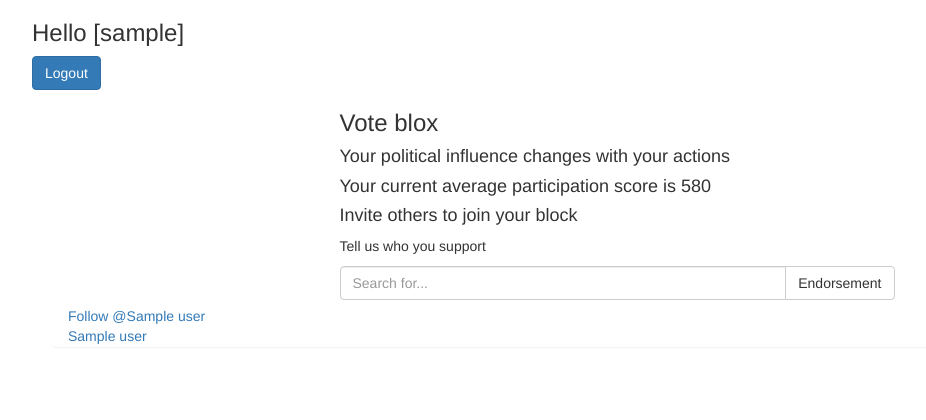
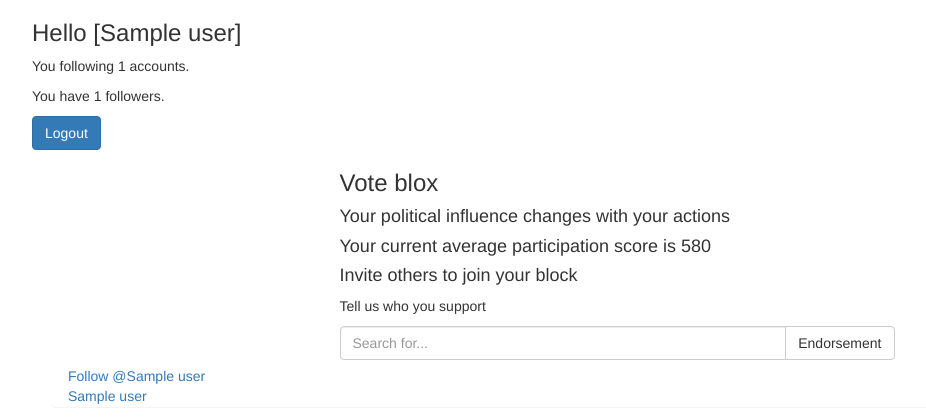
Before and after one commit to kirimaks/fetch_pages, a Flask app: template back-end/templates/tweets.html in a window 1280 px wide. Shown: the top 420 px of the page, without its empty margins (23-949 px from the left). Run offline with Flask 2, Linux system fonts and the light colour scheme; the template is opened without the code that fills it: most values are stand-ins (such as "Sample title", 1, 10 or a date in 2020); some libraries are stand-ins or nearby versions.

Commit message:
some info from twitter account

```diff
--- a/back-end/routes.py
+++ b/back-end/routes.py
@@ -6,7 +6,7 @@ import urlparse
 
 from search.people_search import PeopleSearch
 from search.group_search import GroupSearch
-from search.tweets import search_users
+from search.tweets import search_users, get_user_info
 
 app = Flask(__name__)
 
@@ -14,8 +14,11 @@ app = Flask(__name__)
 # Twitter test
 import oauth2
 
-CONS_KEY = "KLgeXShNvyawbCF68xIQnxQ7I"
-CONS_SECRET = "m9tqmRVGV2kMSa2Fp6ges4QpTd4cauhXlIi1sb19OclUO2OYpv"
+CONS_KEY = "KLgeXShNvyawbCF68xIQnxQ7I"    # Public api.
+#CONS_KEY = "ElBHq7mwPAIToQDPsuWd3HZia"      # Test api.
+
+CONS_SECRET = "m9tqmRVGV2kMSa2Fp6ges4QpTd4cauhXlIi1sb19OclUO2OYpv"    # Pub
+#CONS_SECRET = "6kJBDAtaKUdd2FSw7HMXovVyY3HEIWwMatk56Mm63Tn3ThuT6i"      # Test
 
 consumer = oauth2.Consumer(CONS_KEY, CONS_SECRET)
 client = oauth2.Client(consumer)
@@ -58,11 +61,14 @@ def tweets():
     name = request.args.get("name")
 
     # Get username or display log in button.
-    user_name = request.cookies.get("user_name")
+    user_name = request.cookies.get("user_name", None)
+    user_data = None
+    if user_name:
+        user_data = get_user_info(user_name)
 
     # Search in twitter api.
     users = search_users(name)
-    return render_template("tweets.html", users=users, user_name=user_name)
+    return render_template("tweets.html", users=users, user_data=user_data)
 
 
 @app.route("/login")
--- a/back-end/search/tweets.py
+++ b/back-end/search/tweets.py
@@ -4,9 +4,10 @@ import json
 API_KEY = 'KLgeXShNvyawbCF68xIQnxQ7I'
 API_SECRET = 'm9tqmRVGV2kMSa2Fp6ges4QpTd4cauhXlIi1sb19OclUO2OYpv'
 TOKEN_KEY = '745349279326281730-jK28eboGXFXeSUU4toHhugXJA4aoMVd'
-TOKEN_SERCRET = '7vLVLcnH6YFBGTplllKxH4INZYXSbbTWyk3KsQwsjPoTY'
+TOKEN_SECRET = '7vLVLcnH6YFBGTplllKxH4INZYXSbbTWyk3KsQwsjPoTY'
 
-url_pattern = "https://api.twitter.com/1.1/search/tweets.json?q=%23{}&lang=en&result_type=popular&count=20"
+url_pattern = "https://api.twitter.com/1.1/search/tweets.json?\
+q=%23{}&lang=en&result_type=popular&count=20"
 
 
 def oauth_req(url, key, secret, http_method="GET",
@@ -28,7 +29,7 @@ def get_tweets(tag):
         tag = tag.lstrip("#")
 
     url = url_pattern.format(tag)
-    data = oauth_req(url, TOKEN_KEY, TOKEN_SERCRET)
+    data = oauth_req(url, TOKEN_KEY, TOKEN_SECRET)
     buff = list()
 
     for status in json.loads(data)['statuses']:
@@ -40,7 +41,23 @@ def get_tweets(tag):
 def search_users(name):
     if name:
         url = "https://api.twitter.com/1.1/users/search.json?q={}".format(name)
-        data = oauth_req(url, TOKEN_KEY, TOKEN_SERCRET)
+        data = oauth_req(url, TOKEN_KEY, TOKEN_SECRET)
         users = [user['screen_name'] for user in json.loads(data)]
         return users[:12]
     return []
+
+
+def get_user_info(user_name):
+    url = "https://api.twitter.com/1.1/users/show.json?\
+screen_name={}".format(user_name)
+    data = oauth_req(url, TOKEN_KEY, TOKEN_SECRET)
+    data = json.loads(data)
+
+    # Need to handle errors from api here...
+
+    buff = dict()
+    buff['followers_count'] = data['followers_count']
+    buff['following_count'] = data['friends_count']
+    buff['screen_name'] = data['screen_name']
+
+    return buff
--- a/back-end/templates/tweets.html
+++ b/back-end/templates/tweets.html
@@ -56,8 +56,10 @@
   <body>
     <div class="container">
         <div class="row">
-            {% if user_name %}
-                <h3> Hello [{{ user_name }}]</h3>
+            {% if user_data %}
+                <h3> Hello [{{ user_data['screen_name'] }}]</h3>
+                <p>You following {{ user_data['following_count'] }} accounts.</p>
+                <p>You have {{ user_data['followers_count'] }} followers.</p>
                 <a class="btn btn-primary" href="/logout">Logout</a>
             {% else %}
                 <a class="btn btn-primary" href="/login">Login</a>
```
